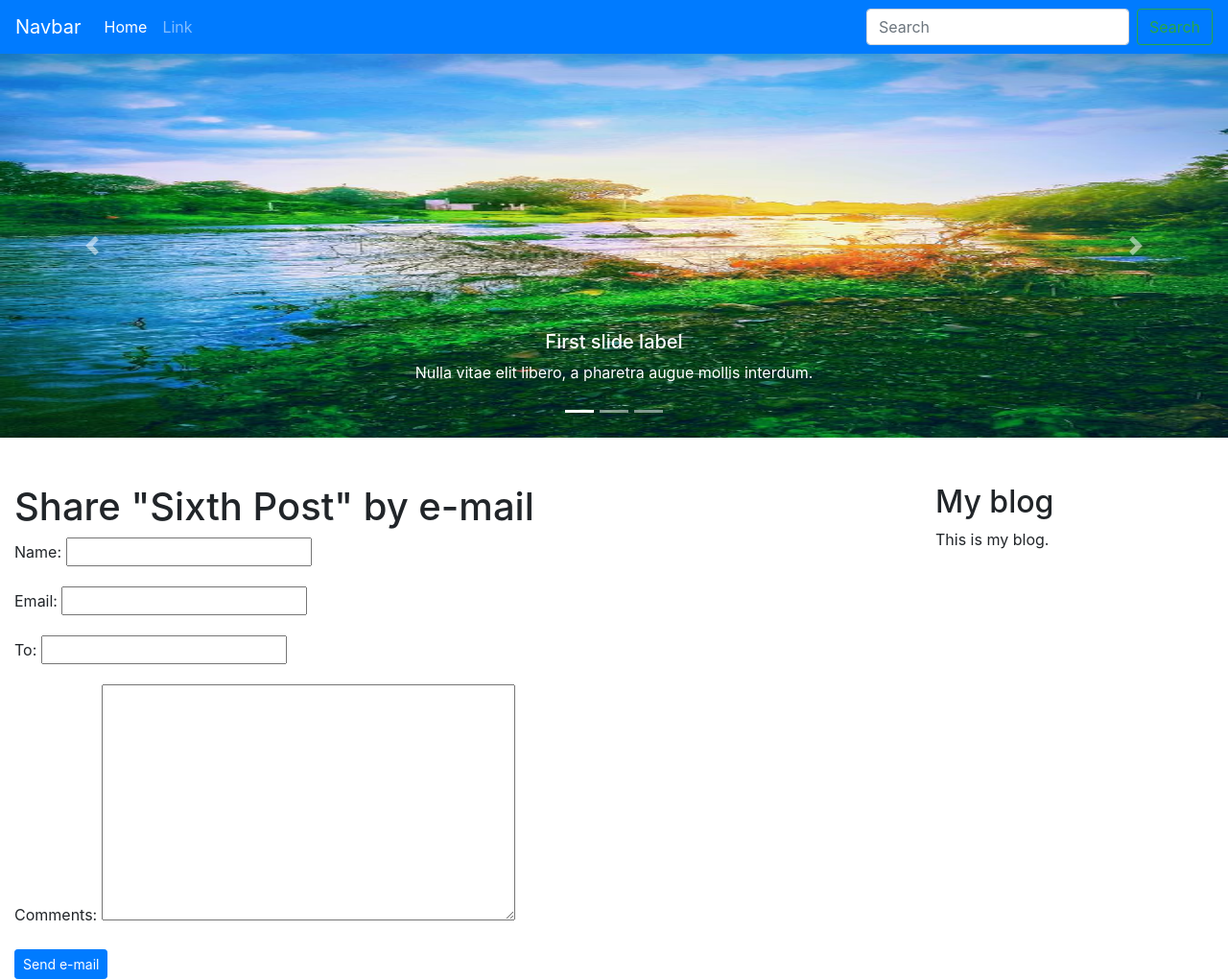
After one commit to munyuaDeveloper/Mysite, a Django app: page /blog/8/share/ in a window 1280 px wide. The commit adds this page. Shown: the whole page at 96% size. Run offline with Django 3.2, Linux system fonts and the light colour scheme; data comes from the database, SQL or seed files in the repository; some libraries are stand-ins or nearby versions.

Commit message:
added send email function

```diff
--- /dev/null
+++ b/blog/forms.py
@@ -0,0 +1,9 @@
+from django import forms
+
+
+class EmailPostForm(forms.Form):
+    name = forms.CharField(max_length=25)
+    email = forms.EmailField()
+    to = forms.EmailField()
+    comments = forms.CharField(required=False,
+                               widget=forms.Textarea)
--- a/blog/templates/blog/post/detail.html
+++ b/blog/templates/blog/post/detail.html
@@ -8,4 +8,9 @@
         Published {{ post.publish }} by {{ post.author }}
     </p>
     {{ post.body|linebreaks }}
+    <p>
+        <a href="{% url "blog:post_share" post.id %}">
+            Share this post
+        </a>
+    </p>
 {% endblock %}
--- /dev/null
+++ b/blog/templates/blog/post/share.html
@@ -0,0 +1,17 @@
+{% extends "blog/base.html" %}
+{% block title %}Share a post{% endblock %}
+{% block content %}
+    {% if sent %}
+        <h1>E-mail successfully sent</h1>
+        <p class="bg-success p-3">
+            "{{ post.title }}" was successfully sent to {{ form.cleaned_data.to }}.
+        </p>
+    {% else %}
+        <h1>Share "{{ post.title }}" by e-mail</h1>
+        <form action="." method="post" class="form">
+            {{ form.as_p }}
+            {% csrf_token %}
+            <input type="submit" value="Send e-mail" class="btn btn-sm btn-primary">
+        </form>
+    {% endif %}
+{% endblock %}
--- a/blog/urls.py
+++ b/blog/urls.py
@@ -11,5 +11,6 @@ urlpatterns = [
     path('<int:year>/<int:month>/<int:day>/<slug:post>/',
          views.post_detail,
          name='post_detail'),
+    path('<int:post_id>/share/', views.post_share, name='post_share'),
 ]
 urlpatterns += staticfiles_urlpatterns()
--- a/blog/views.py
+++ b/blog/views.py
@@ -1,8 +1,10 @@
+from django.core.mail import send_mail
 from django.shortcuts import render, get_object_or_404
 from .models import Post
 from django.core.paginator import Paginator, EmptyPage, \
     PageNotAnInteger
 from django.views.generic import ListView
+from .forms import EmailPostForm
 
 
 # function based view
@@ -40,3 +42,27 @@ def post_detail(request, year, month, day, post):
     return render(request,
                   'blog/post/detail.html',
                   {'post': post})
+
+
+def post_share(request, post_id):
+    # Retrieve post by id
+    post = get_object_or_404(Post, id=post_id, status='published')
+    sent = False
+    if request.method == 'POST':
+
+        # Form was submitted
+        form = EmailPostForm(request.POST)
+        if form.is_valid():
+            print('hello')
+            # Form fields passed validation
+            cd = form.cleaned_data
+            post_url = request.build_absolute_uri(post.get_absolute_url())
+            subject = '{} ({}) recommends you reading "{}"'.format(cd['name'], cd['email'], post.title)
+            message = 'Read "{}" at {}\n\n{}\'s comments:{}'.format(post.title, post_url, cd['name'], cd['comments'])
+            send_mail(subject, message, 'munyuapeter07@gmail.com', [cd['to']])
+            sent = True
+            return render(request, 'blog/post/share.html', {'sent': sent})
+    else:
+        form = EmailPostForm()
+        return render(request, 'blog/post/share.html', {'post': post,
+                                                        'form': form})
--- a/mysite/settings.py
+++ b/mysite/settings.py
@@ -109,6 +109,11 @@ USE_L10N = True
 
 USE_TZ = True
 
+EMAIL_HOST = 'smtp.gmail.com'
+EMAIL_HOST_USER = 'munyuapeter07@gmail.com'
+EMAIL_HOST_PASSWORD = '0705984772'
+EMAIL_PORT = 587
+EMAIL_USE_TLS = True
 # Static files (CSS, JavaScript, Images)
 # https://docs.djangoproject.com/en/3.0/howto/static-files/
 
--- a/mysite/urls.py
+++ b/mysite/urls.py
@@ -1,20 +1,6 @@
-"""mysite URL Configuration
-
-The `urlpatterns` list routes URLs to views. For more information please see:
-    https://docs.djangoproject.com/en/3.0/topics/http/urls/
-Examples:
-Function views
-    1. Add an import:  from my_app import views
-    2. Add a URL to urlpatterns:  path('', views.home, name='home')
-Class-based views
-    1. Add an import:  from other_app.views import Home
-    2. Add a URL to urlpatterns:  path('', Home.as_view(), name='home')
-Including another URLconf
-    1. Import the include() function: from django.urls import include, path
-    2. Add a URL to urlpatterns:  path('blog/', include('blog.urls'))
-"""
 from django.contrib import admin
 from django.urls import path, include
+
 
 urlpatterns = [
     path('admin/', admin.site.urls),
```
